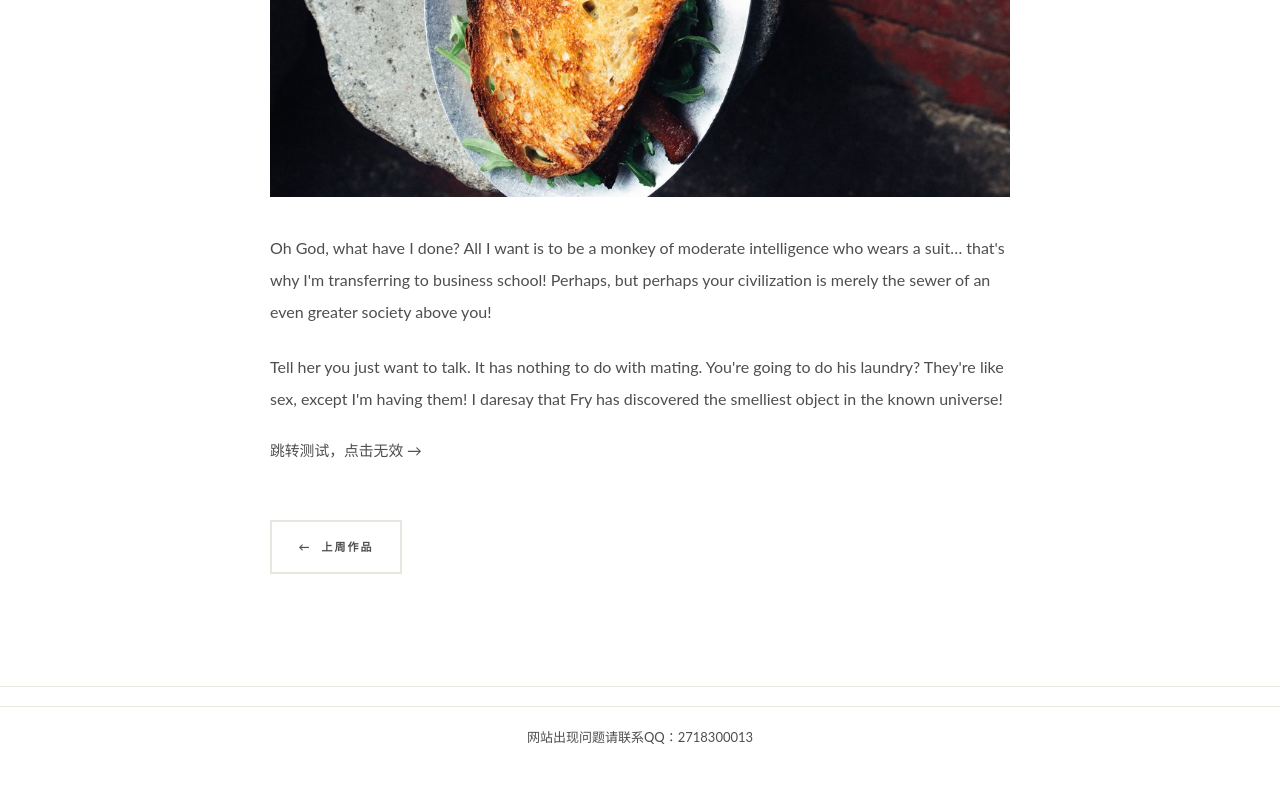
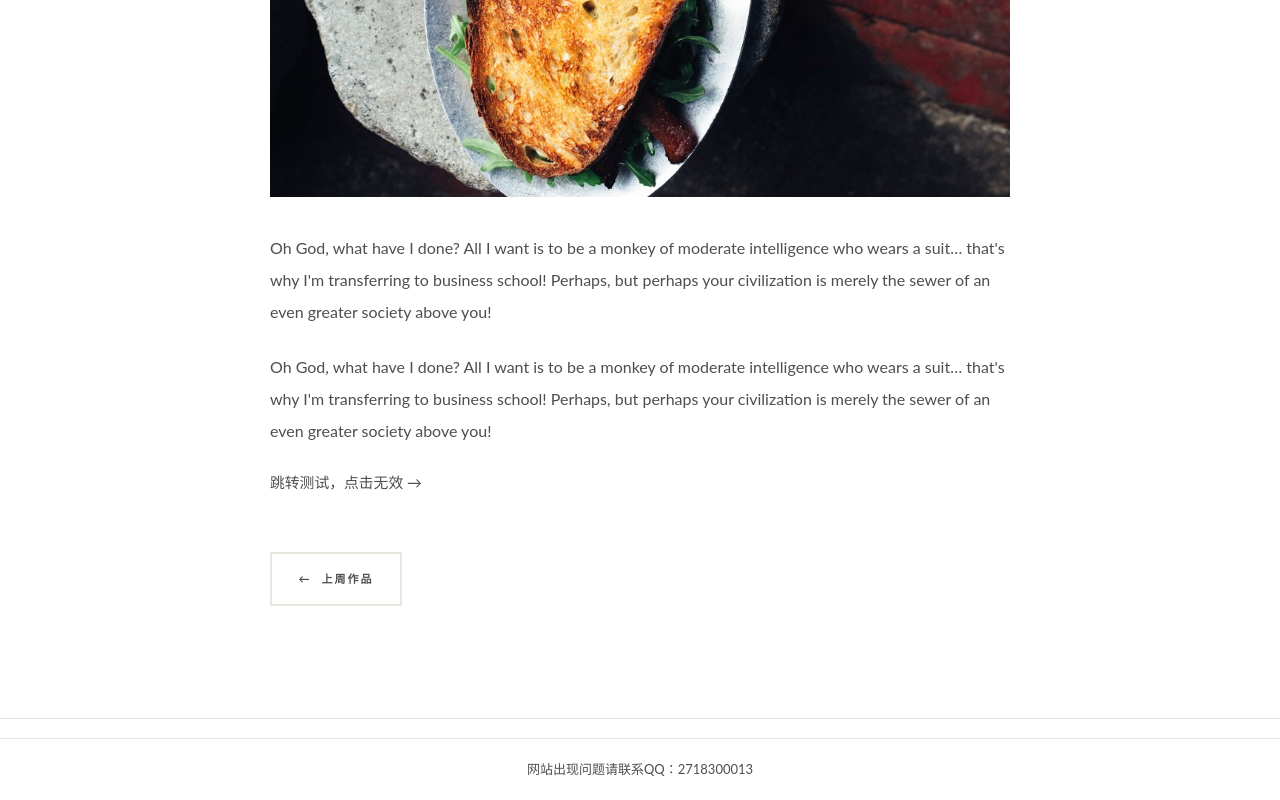
Before and after one commit to Artins001/Artins001.github.io, a plain HTML site: page index.html in a window 1280 px wide. Shown: the part 3235-4035 px from the top of the page. Before the commit the page ends 4003 px from the top, so only its background shows below. Drawn offline with Linux system fonts and the light colour scheme.

Commit message:
Update index.html

```diff
--- a/index.html
+++ b/index.html
@@ -287,7 +287,7 @@
 
                                     <p>Oh God, what have I done? All I want is to be a monkey of moderate intelligence who wears a suit&hellip; that's why I'm transferring to business school! Perhaps, but perhaps your civilization is merely the sewer of an even greater society above you!</p>
 
-									<p>Tell her you just want to talk. It has nothing to do with mating. You're going to do his laundry? They're like sex, except I'm having them! I daresay that Fry has discovered the smelliest object in the known universe!
+									<p>Oh God, what have I done? All I want is to be a monkey of moderate intelligence who wears a suit&hellip; that's why I'm transferring to business school! Perhaps, but perhaps your civilization is merely the sewer of an even greater society above you!
 
                                         <span class="more">
                                             <a href="" class="more-link">跳转测试，点击无效 <span class="meta-nav">→</span></a>
```
